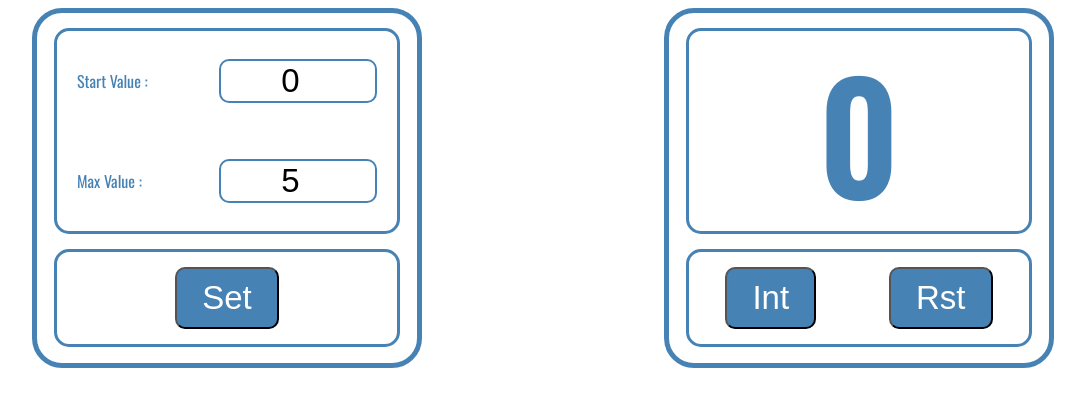
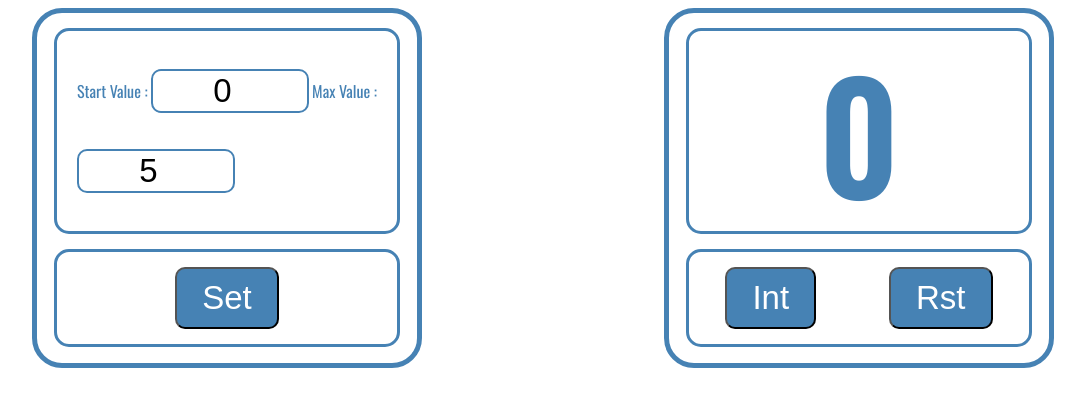
Before and after one commit to andorey/my_counter2, a React (Create React App) app: page / in a window 1280 px wide. Shown: the top 406 px of the page, without its empty margins (97-1182 px from the left). Built offline with nearby package versions, Linux system fonts and the light colour scheme.

Commit message:
install block form for intut

```diff
--- a/src/App.css
+++ b/src/App.css
@@ -85,10 +85,11 @@ input{
 	border: steelblue solid 2px;
 }
 
-.boxInput div{
+.boxInput form{
 	display: flex;
+	flex-wrap: wrap;
 	align-items: center;
 	justify-content: space-between;
 	width: 300px;
-	align-content: space-between;
+	height: 160px;
 }
--- a/src/BoxSettings.jsx
+++ b/src/BoxSettings.jsx
@@ -7,22 +7,23 @@ const BoxSettings = (props) => {
 	return (
 		<div className="boxCounter">
 			<div className="boxInput">
-				<div>
+
+				<form action="">
 					<span>Start Value : </span>
 					<input type="number"
 						   min="0"
 						   max="100"
 						   value={props.state.startValue}
 						   onChange={props.onChangeStart}/>
-				</div>
-				<div>
+
+
 					<span>Max Value : </span>
 					<input type="number"
 						   min="0"
 						   max="100"
 						   value={props.state.maxValue}
 						   onChange={props.onChangeMax}/>
-				</div>
+				</form>
 			</div>
 			<div className="boxButtons">
 				<button onClick={props.changeValue}> Set</button>
```
